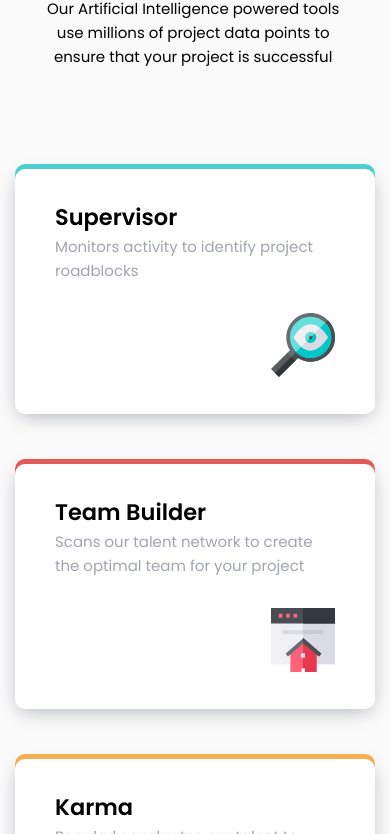
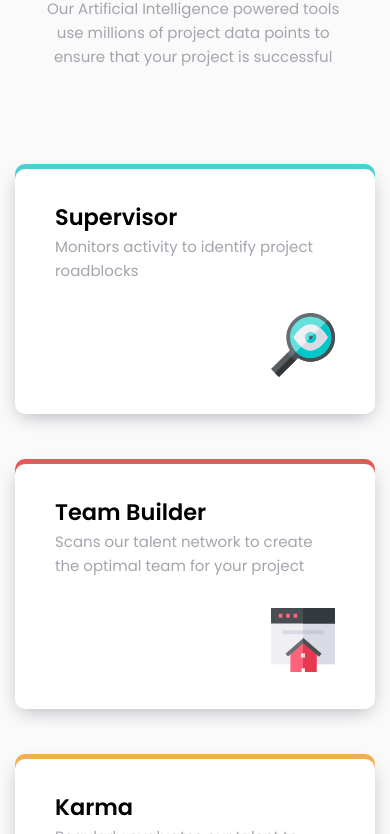
Before and after one commit to dzevad-cyber/frontendmentor-four-card-section, a website built with Parcel: page src/index.html in a window 390 px wide. Shown: the part 133-967 px from the top of the page. Built offline with nearby package versions, Linux system fonts and the light colour scheme.

Commit message:
fixed header text color in mobile

```diff
--- a/src/sass/layout/_container.scss
+++ b/src/sass/layout/_container.scss
@@ -43,10 +43,10 @@
   &__text {
     font-size: tp.$fz-base;
     max-width: 300px;
+    color: var.$clr-neutral-gray-blue;
 
     @media (min-width: 62.5em) {
       max-width: 540px;
-      color: var.$clr-neutral-gray-blue;
     }
   }
 }
```
Also changed, not shown: dist/index.html, 2 other files.
